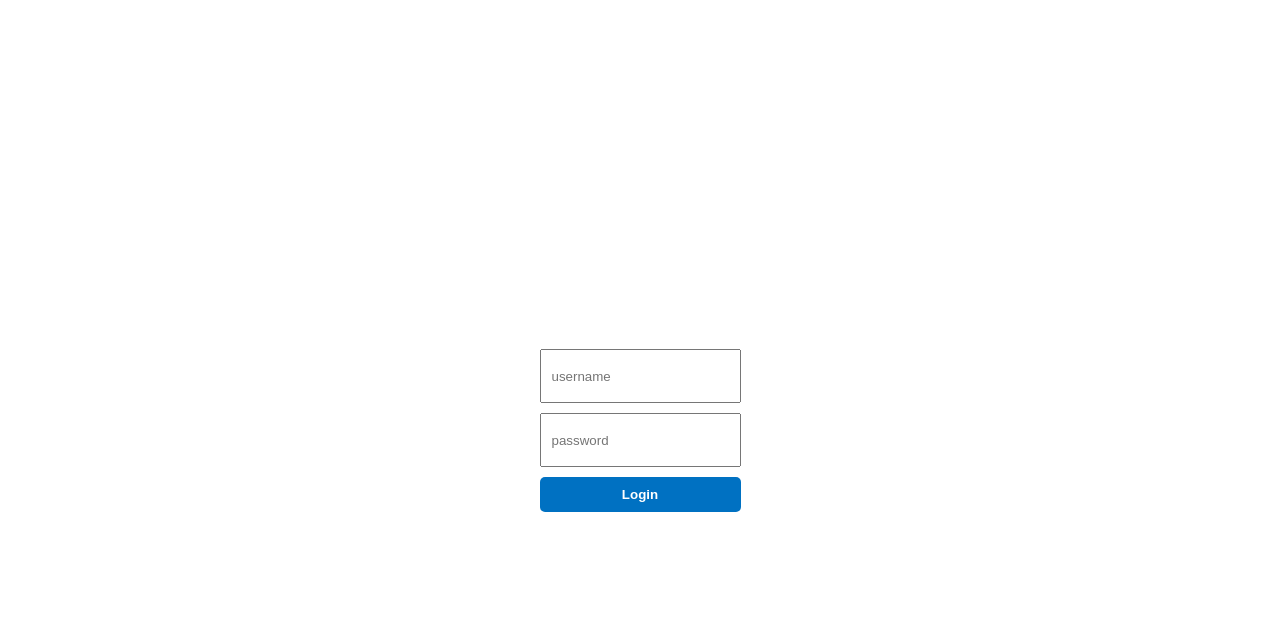
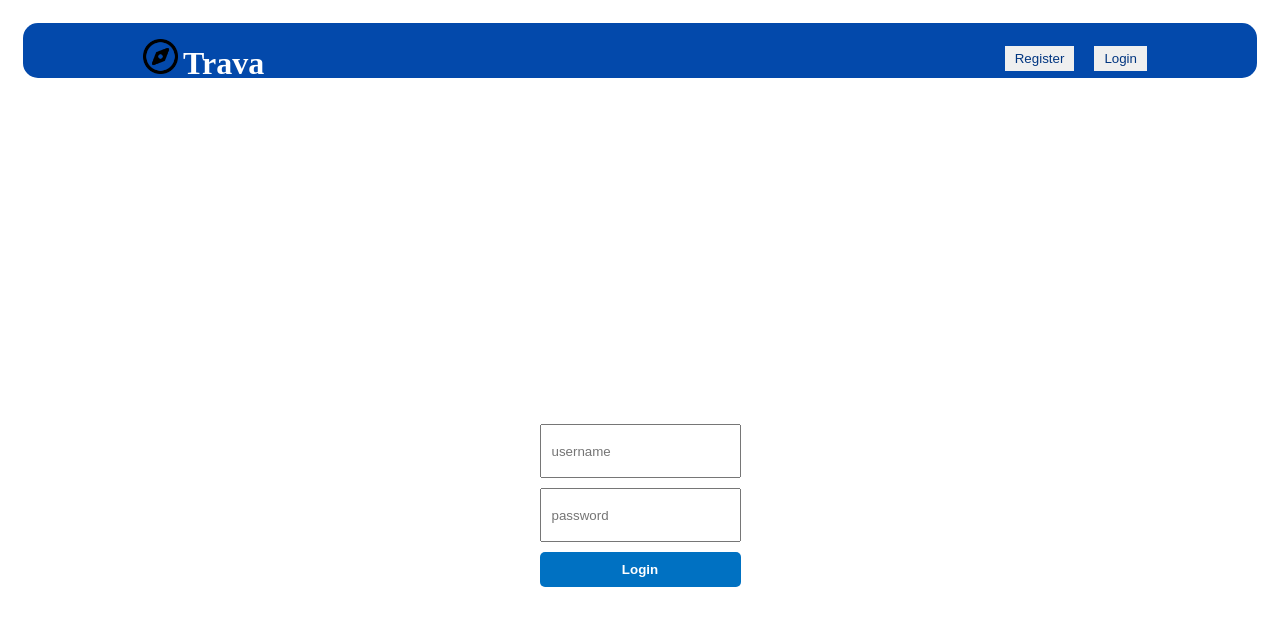
Before and after one commit to James-fleming394/travel-booking-app-frontend, a React (Create React App) app: page /login in a window 1280 px wide. Shown: the top 626 px of the page. Built offline with nearby package versions, Linux system fonts and the light colour scheme.

Commit message:
Updates to login

```diff
--- a/src/components/Navbar.jsx
+++ b/src/components/Navbar.jsx
@@ -1,9 +1,11 @@
 import { Link } from "react-router-dom";
 import { useContext } from "react";
 import { AuthContext } from "../context/AuthContext";
+import { useNavigate } from "react-router-dom";
 
 const Navbar = () => {
 
+    let navigate = useNavigate();
     const { user } = useContext(AuthContext);
 
     return (
@@ -15,7 +17,7 @@ const Navbar = () => {
         {user ? user.username : (
             <div className="navItems">
             <button className="navButton">Register</button>
-            <button className="navButton">Login</button>
+            <button onClick={() => navigate('/login')} className="navButton">Login</button>
         </div>
         )}
     </div>
--- a/src/pages/Login.js
+++ b/src/pages/Login.js
@@ -2,6 +2,7 @@ import axios from "axios";
 import { useContext, useState } from "react";
 import { useNavigate } from "react-router-dom";
 import { AuthContext } from "../context/AuthContext";
+import Navbar from "../components/Navbar";
 
 const Login = () => {
     const [credentials, setCredentials] = useState({
@@ -31,6 +32,7 @@ const Login = () => {
 
 
     return (
+        <><Navbar />
         <div className="login">
             <div className="lContainer">
                 <input
@@ -38,21 +40,19 @@ const Login = () => {
                     placeholder="username"
                     id="username"
                     onChange={handleChange}
-            className="lInput"
-        />
+                    className="lInput" />
                 <input
                     type="password"
                     placeholder="password"
                     id="password"
                     onChange={handleChange}
-            className="lInput"
-        />
+                    className="lInput" />
                 <button disabled={loading} onClick={handleClick} className="lButton">
                     Login
                 </button>
                 {error && <span>{error.message}</span>}
             </div>
-    </div>
+        </div></>
 );
 };
 
```
Lines whose indentation alone changed are shown as unchanged.
